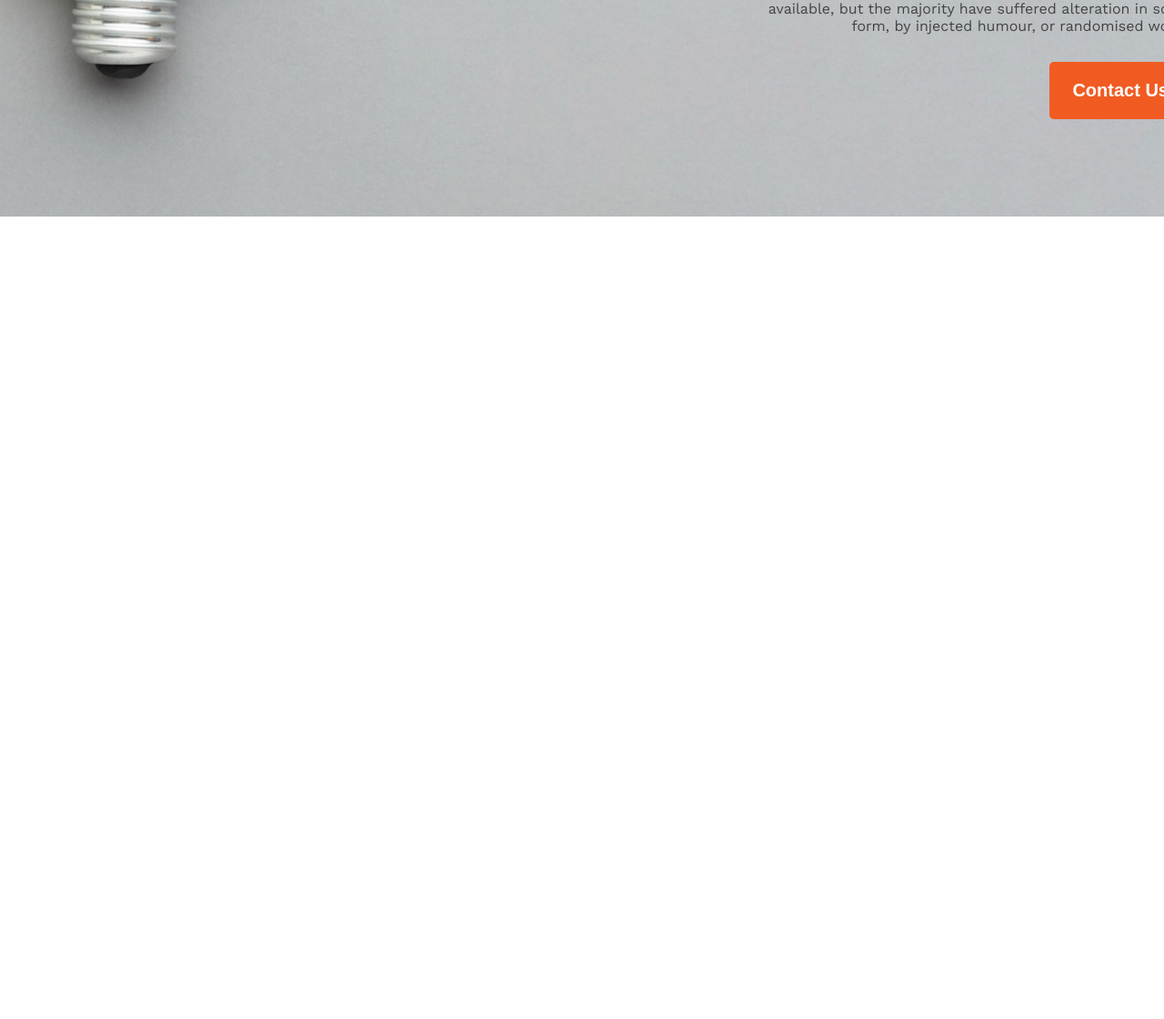
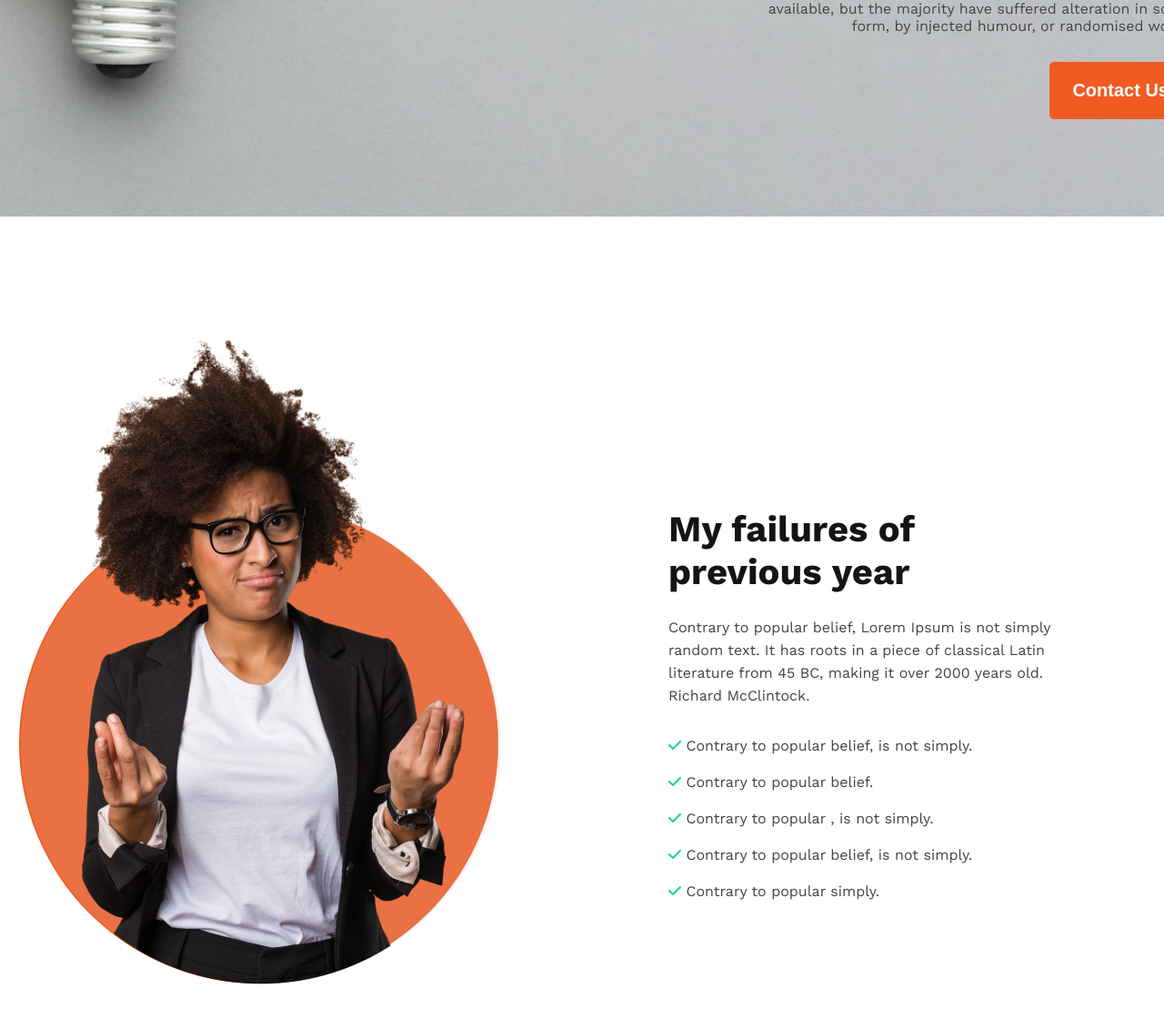
Before and after one commit to asrafulislamwd/new-year-me, a plain HTML site: page index.html in a window 1280 px wide. Shown: the part 562-1682 px from the top of the page at 91% size. Before the commit the page ends 858 px from the top, so only its background shows below. Drawn offline with nearby package versions, Linux system fonts and the light colour scheme.

Commit message:
about updete

```diff
--- a/css/style.css
+++ b/css/style.css
@@ -56,6 +56,75 @@ body
     color: #fff;
 }
 
+/* About */
+
+.about-container
+{
+    display: grid;
+    grid-template-columns: repeat(2, 1fr);
+    padding: 120px 0;
+}
+
+.about-img-box
+{
+    position: relative;
+}
+
+.about-img
+{
+    position: absolute;
+
+}
+
+.about-img-back
+{
+    width: 527px;
+    height: 527px;
+    background-color: #F15B22;
+    border-radius: 50%;
+    margin-top: 196px;
+    margin-left: 21px;
+}
+
+.about-title
+{
+    padding: 0px 100px 0px 80px;
+}
+
+.about-title h2
+{
+    font-size: 40px;
+    font-weight: bold;
+    padding-top: 200px;
+    padding-bottom: 25px;
+    color: #151414;
+}
+
+.about-title p, .about-title ul li
+{
+    font-size: 16px;
+    font-weight: 400;
+    line-height: 25px;
+    padding-bottom: 30px;
+    color: #444343;
+}
+
+.about-title ul
+{
+    list-style-type: none;
+}
+
+.about-title ul li
+{
+    padding-bottom: 15px;
+}
+
+.about-icon
+{
+    color: #16D887;
+}
+
+
 
 
 
@@ -66,4 +135,9 @@ body
     {
         text-align: left;
     }
+
+    .about-container
+    {
+        grid-template-columns: repeat(1, 1fr);
+    }
 }
--- a/index.html
+++ b/index.html
@@ -8,6 +8,7 @@
     <link rel="preconnect" href="https://fonts.googleapis.com">
     <link rel="preconnect" href="https://fonts.gstatic.com" crossorigin>
     <link href="https://fonts.googleapis.com/css2?family=Work+Sans:wght@400;500;700&display=swap" rel="stylesheet">
+    <link rel="stylesheet" href="https://cdnjs.cloudflare.com/ajax/libs/font-awesome/6.5.1/css/all.min.css"/>
     <link rel="stylesheet" href="css/style.css">
 </head>
 
@@ -18,7 +19,8 @@
             <div class="comon-container">
                 <div class="header-title">
                     <h1>All Thinks Are <br> Possible If You <br> believe</h1>
-                    <p>There are many variations of passages of Lorem Ipsum <br> available, but the majority have suffered
+                    <p>There are many variations of passages of Lorem Ipsum <br> available, but the majority have
+                        suffered
                         alteration in some <br> form, by injected humour, or randomised words</p>
                     <button type="button" class="btn-prymari">Contact Us</button>
                 </div>
@@ -26,7 +28,33 @@
         </div>
     </header>
     <!----- main --- -->
-    <main></main>
+    <main>
+        <section>
+            <div class="comon-container">
+                <div class="about-container">
+                    <div class="about-img-box">
+                        <div class="about-img">
+                            <img src="images/person.png" alt="">
+                        </div>
+                        <div class="about-img-back"></div>
+                    </div>
+                    <div class="about-title">
+                        <h2>My failures of <br> previous year</h2>
+                        <p>Contrary to popular belief, Lorem Ipsum is not simply random text. It has roots in a piece of
+                            classical Latin literature from 45 BC, making it over 2000 years old. Richard McClintock.
+                        </p>
+                        <ul>
+                            <li><i class="fa-solid fa-check about-icon"></i> Contrary to popular belief, is not simply.</li>
+                            <li><i class="fa-solid fa-check about-icon"></i> Contrary to popular belief.</li>
+                            <li><i class="fa-solid fa-check about-icon"></i> Contrary to popular , is not simply.</li>
+                            <li><i class="fa-solid fa-check about-icon"></i> Contrary to popular belief, is not simply.</li>
+                            <li><i class="fa-solid fa-check about-icon"></i> Contrary to popular simply.</li>
+                        </ul>
+                    </div>
+                </div>
+            </div>
+        </section>
+    </main>
     <!-- footer -->
     <footer></footer>
 </body>
```
